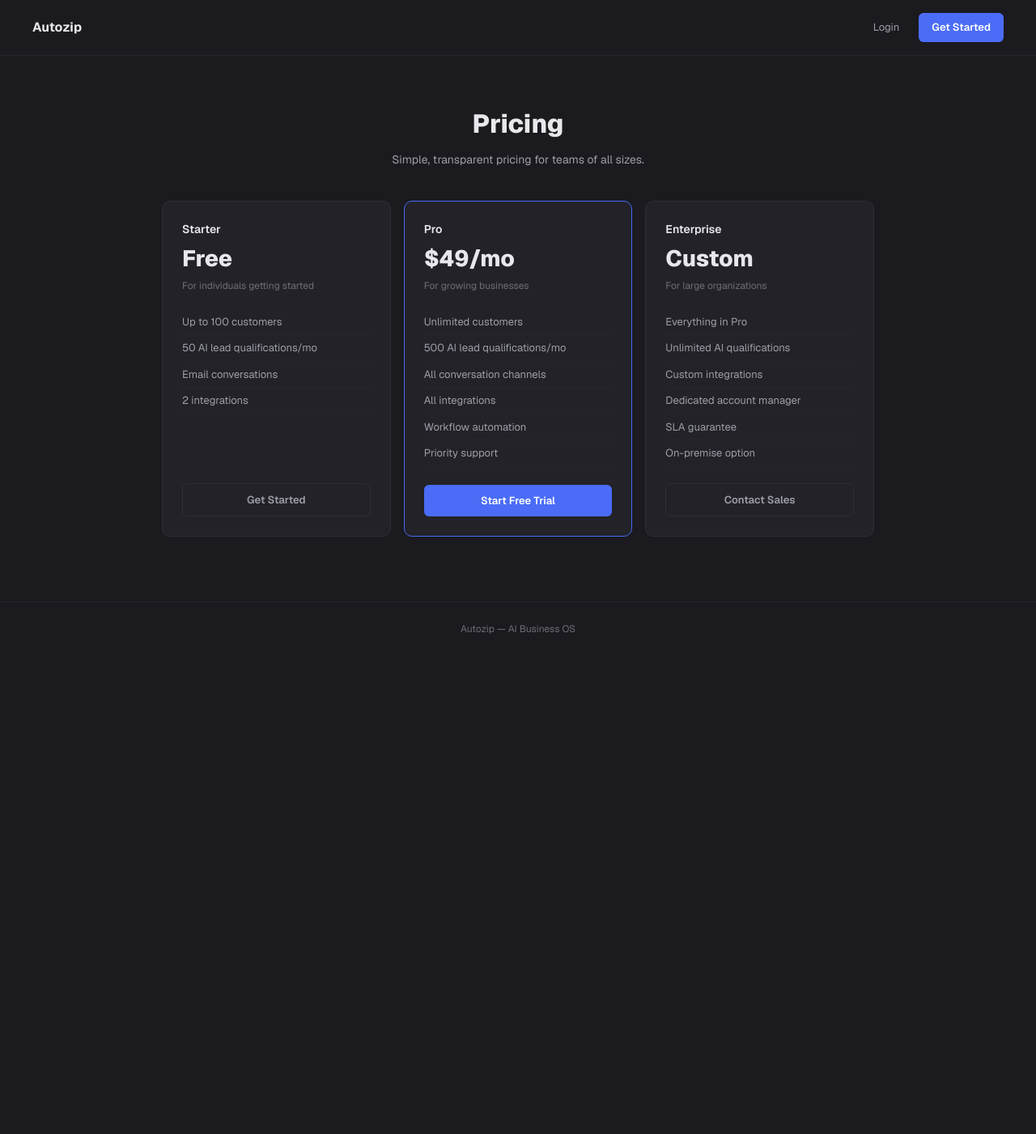
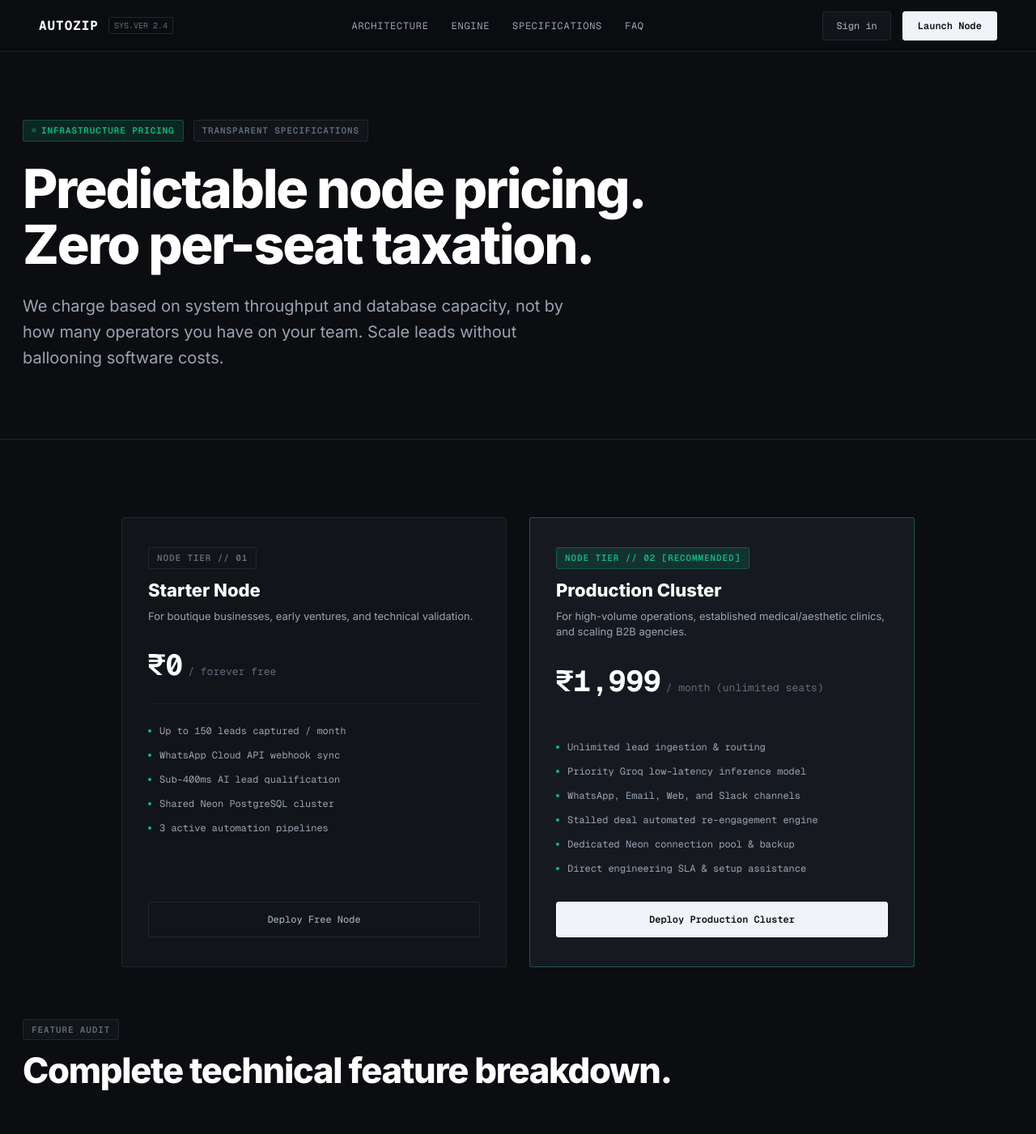
Before and after one commit to KrishSharma4406/Business-Automation, a Next.js app: page /Marketing/pricing in a window 1280 px wide. Shown: the top 1401 px of the page at 81% size. Before the commit the page ends 810 px from the top, so only its background shows below. Built offline with nearby package versions, Linux system fonts and the light colour scheme.

Commit message:
Fix: Fixed UI of other pages

```diff
--- a/src/app/Marketing/pricing/page.tsx
+++ b/src/app/Marketing/pricing/page.tsx
@@ -1,217 +1,223 @@
 import Link from "next/link";
+import "@/src/app/landing.css";
 
 export default function PricingPage() {
   return (
-    <main
-      style={{
-        minHeight: "100vh",
-        background: "var(--bg-app)",
-        color: "var(--text-primary)",
-      }}
-    >
-      {/* Nav */}
-      <nav
-        style={{
-          display: "flex",
-          alignItems: "center",
-          justifyContent: "space-between",
-          padding: "16px 40px",
-          borderBottom: "1px solid var(--border-subtle)",
-        }}
-      >
-        <Link href="/Marketing" style={{ fontSize: "16px", fontWeight: 700, color: "var(--text-primary)", textDecoration: "none" }}>
-          Autozip
-        </Link>
-        <div style={{ display: "flex", alignItems: "center", gap: "24px" }}>
-          <Link
-            href="/auth/login"
-            style={{
-              fontSize: "13px",
-              color: "var(--text-secondary)",
-              textDecoration: "none",
-            }}
-          >
-            Login
+    <main className="az-page">
+      {/* ── NAVBAR ── */}
+      <nav className="az-navbar">
+        <div className="az-nav-container">
+          <Link href="/" className="az-brand">
+            <span className="az-brand-name">AUTOZIP</span>
+            <span className="az-brand-spec">SYS.VER 2.4</span>
           </Link>
-          <Link
-            href="/auth/register"
-            style={{
-              padding: "8px 16px",
-              borderRadius: "var(--radius-md)",
-              background: "var(--accent)",
-              color: "#fff",
-              fontSize: "13px",
-              fontWeight: 600,
-              textDecoration: "none",
-            }}
-          >
-            Get Started
-          </Link>
+
+          <ul className="az-nav-menu">
+            <li><Link href="/#architecture" className="az-nav-link">Architecture</Link></li>
+            <li><Link href="/#engine" className="az-nav-link">Engine</Link></li>
+            <li><Link href="/#specs" className="az-nav-link">Specifications</Link></li>
+            <li><Link href="/#faq" className="az-nav-link">FAQ</Link></li>
+          </ul>
+
+          <div className="az-nav-actions">
+            <Link href="/auth/login" className="az-btn-secondary">
+              Sign in
+            </Link>
+            <Link href="/auth/register" className="az-btn-primary">
+              Launch Node
+            </Link>
+          </div>
         </div>
       </nav>
 
-      {/* Header */}
-      <section
-        style={{
-          padding: "60px 40px 40px",
-          textAlign: "center",
-        }}
-      >
-        <h1
-          style={{
-            fontSize: "32px",
-            fontWeight: 800,
-            marginBottom: "10px",
-          }}
-        >
-          Pricing
-        </h1>
-        <p style={{ fontSize: "14px", color: "var(--text-secondary)" }}>
-          Simple, transparent pricing for teams of all sizes.
-        </p>
+      {/* ── HEADER ── */}
+      <section className="az-hero" style={{ paddingBottom: "48px" }}>
+        <div className="az-hero-container">
+          <div className="az-hero-meta">
+            <span className="az-tag az-tag-emerald">
+              <span className="az-status-dot" />
+              INFRASTRUCTURE PRICING
+            </span>
+            <span className="az-tag">TRANSPARENT SPECIFICATIONS</span>
+          </div>
+
+          <h1 className="az-hero-title" style={{ maxWidth: "840px" }}>
+            Predictable node pricing. Zero per-seat taxation.
+          </h1>
+
+          <p className="az-hero-lead" style={{ maxWidth: "680px" }}>
+            We charge based on system throughput and database capacity, not by how many
+            operators you have on your team. Scale leads without ballooning software costs.
+          </p>
+        </div>
       </section>
 
-      {/* Plans */}
-      <section
-        style={{
-          padding: "0 40px 80px",
-          maxWidth: "960px",
-          margin: "0 auto",
-          display: "grid",
-          gridTemplateColumns: "repeat(3, 1fr)",
-          gap: "16px",
-        }}
-      >
-        <PlanCard
-          name="Starter"
-          price="Free"
-          description="For individuals getting started"
-          features={[
-            "Up to 100 customers",
-            "50 AI lead qualifications/mo",
-            "Email conversations",
-            "2 integrations",
-          ]}
-          cta="Get Started"
-          highlighted={false}
-        />
-        <PlanCard
-          name="Pro"
-          price="$49/mo"
-          description="For growing businesses"
-          features={[
-            "Unlimited customers",
-            "500 AI lead qualifications/mo",
-            "All conversation channels",
-            "All integrations",
-            "Workflow automation",
-            "Priority support",
-          ]}
-          cta="Start Free Trial"
-          highlighted={true}
-        />
-        <PlanCard
-          name="Enterprise"
-          price="Custom"
-          description="For large organizations"
-          features={[
-            "Everything in Pro",
-            "Unlimited AI qualifications",
-            "Custom integrations",
-            "Dedicated account manager",
-            "SLA guarantee",
-            "On-premise option",
-          ]}
-          cta="Contact Sales"
-          highlighted={false}
-        />
+      {/* ── PRICING NODES SECTION ── */}
+      <section className="az-section">
+        <div className="az-container">
+          <div className="az-pricing-nodes-grid">
+
+            {/* Tier 1: Developer Node */}
+            <div className="az-node-card">
+              <div>
+                <div className="az-node-head">
+                  <span className="az-tag">NODE TIER // 01</span>
+                  <h2 className="az-node-name">Starter Node</h2>
+                  <p className="az-node-desc">
+                    For boutique businesses, early ventures, and technical validation.
+                  </p>
+                </div>
+
+                <div className="az-node-price">
+                  ₹0 <span>/ forever free</span>
+                </div>
+
+                <ul className="az-node-specs">
+                  <li className="az-node-spec-item">
+                    <span className="az-node-spec-dot" />
+                    <span>Up to 150 leads captured / month</span>
+                  </li>
+                  <li className="az-node-spec-item">
+                    <span className="az-node-spec-dot" />
+                    <span>WhatsApp Cloud API webhook sync</span>
+                  </li>
+                  <li className="az-node-spec-item">
+                    <span className="az-node-spec-dot" />
+                    <span>Sub-400ms AI lead qualification</span>
+                  </li>
+                  <li className="az-node-spec-item">
+                    <span className="az-node-spec-dot" />
+                    <span>Shared Neon PostgreSQL cluster</span>
+                  </li>
+                  <li className="az-node-spec-item">
+                    <span className="az-node-spec-dot" />
+                    <span>3 active automation pipelines</span>
+                  </li>
+                </ul>
+              </div>
+
+              <div>
+                <Link href="/auth/register" className="az-btn-secondary" style={{ display: "block", textAlign: "center", padding: "12px" }}>
+                  Deploy Free Node
+                </Link>
+              </div>
+            </div>
+
+            {/* Tier 2: Production Node */}
+            <div className="az-node-card highlighted">
+              <div>
+                <div className="az-node-head">
+                  <span className="az-tag az-tag-emerald">NODE TIER // 02 [RECOMMENDED]</span>
+                  <h2 className="az-node-name">Production Cluster</h2>
+                  <p className="az-node-desc">
+                    For high-volume operations, established medical/aesthetic clinics, and scaling B2B agencies.
+                  </p>
+                </div>
+
+                <div className="az-node-price">
+                  ₹1,999 <span>/ month (unlimited seats)</span>
+                </div>
+
+                <ul className="az-node-specs">
+                  <li className="az-node-spec-item">
+                    <span className="az-node-spec-dot" />
+                    <span>Unlimited lead ingestion &amp; routing</span>
+                  </li>
+                  <li className="az-node-spec-item">
+                    <span className="az-node-spec-dot" />
+                    <span>Priority Groq low-latency inference model</span>
+                  </li>
+                  <li className="az-node-spec-item">
+                    <span className="az-node-spec-dot" />
+                    <span>WhatsApp, Email, Web, and Slack channels</span>
+                  </li>
+                  <li className="az-node-spec-item">
+                    <span className="az-node-spec-dot" />
+                    <span>Stalled deal automated re-engagement engine</span>
+                  </li>
+                  <li className="az-node-spec-item">
+                    <span className="az-node-spec-dot" />
+                    <span>Dedicated Neon connection pool &amp; backup</span>
+                  </li>
+                  <li className="az-node-spec-item">
+                    <span className="az-node-spec-dot" />
+                    <span>Direct engineering SLA &amp; setup assistance</span>
+                  </li>
+                </ul>
+              </div>
+
+              <div>
+                <Link href="/auth/register" className="az-btn-primary" style={{ display: "block", textAlign: "center", padding: "12px" }}>
+                  Deploy Production Cluster
+                </Link>
+              </div>
+            </div>
+
+          </div>
+
+          {/* ── TECHNICAL COMPARISON TABLE ── */}
+          <div className="az-section-header" style={{ marginTop: "40px" }}>
+            <span className="az-tag">Feature Audit</span>
+            <h2 className="az-section-title">Complete technical feature breakdown.</h2>
+          </div>
+
+          <div className="az-specs-table-wrapper">
+            <table className="az-specs-table">
+              <thead>
+                <tr>
+                  <th>Platform Capability</th>
+                  <th>Starter Node</th>
+                  <th>Production Cluster</th>
+                </tr>
+              </thead>
+              <tbody>
+                <tr>
+                  <td className="spec-name">Inbound Channel Webhooks</td>
+                  <td className="spec-legacy">WhatsApp + Web</td>
+                  <td className="spec-autozip">WhatsApp + Email + Webhooks + Slack</td>
+                </tr>
+                <tr>
+                  <td className="spec-name">AI Scoring &amp; Summary Model</td>
+                  <td className="spec-legacy">Standard Groq Llama-3</td>
+                  <td className="spec-autozip">Dedicated Low-Latency Engine</td>
+                </tr>
+                <tr>
+                  <td className="spec-name">Concurrent Pipeline Triggers</td>
+                  <td className="spec-legacy">3 Active Rules</td>
+                  <td className="spec-autozip">Unlimited Deterministic Pipelines</td>
+                </tr>
+                <tr>
+                  <td className="spec-name">Database Storage &amp; Isolation</td>
+                  <td className="spec-legacy">Neon Shared Partition</td>
+                  <td className="spec-autozip">Neon High-Availability Dedicated Pool</td>
+                </tr>
+                <tr>
+                  <td className="spec-name">Team Seat Allowance</td>
+                  <td className="spec-legacy">Unlimited Operators</td>
+                  <td className="spec-autozip">Unlimited Operators (Zero Seat Tax)</td>
+                </tr>
+              </tbody>
+            </table>
+          </div>
+        </div>
       </section>
 
-      {/* Footer */}
-      <footer
-        style={{
-          padding: "24px 40px",
-          borderTop: "1px solid var(--border-subtle)",
-          textAlign: "center",
-          fontSize: "12px",
-          color: "var(--text-muted)",
-        }}
-      >
-        Autozip — AI Business OS
+      {/* ── FOOTER ── */}
+      <footer className="az-footer">
+        <div className="az-footer-inner">
+          <div className="az-footer-brand">
+            <span className="az-brand-name">AUTOZIP</span>
+            <span className="az-footer-copy">Autonomous Business OS. All systems nominal.</span>
+          </div>
+
+          <div className="az-footer-links">
+            <Link href="/" className="az-footer-link">Home</Link>
+            <Link href="/#architecture" className="az-footer-link">Architecture</Link>
+            <Link href="/#engine" className="az-footer-link">Engine</Link>
+            <Link href="/auth/login" className="az-footer-link">Node Login</Link>
+          </div>
+        </div>
       </footer>
     </main>
   );
 }
-
-function PlanCard({
-  name,
-  price,
-  description,
-  features,
-  cta,
-  highlighted,
-}: {
-  name: string;
-  price: string;
-  description: string;
-  features: string[];
-  cta: string;
-  highlighted: boolean;
-}) {
-  return (
-    <div
-      style={{
-        background: "var(--bg-surface)",
-        border: `1px solid ${highlighted ? "var(--accent)" : "var(--border-default)"}`,
-        borderRadius: "var(--radius-lg)",
-        padding: "24px",
-        display: "flex",
-        flexDirection: "column",
-      }}
-    >
-      <p style={{ fontSize: "14px", fontWeight: 600, color: "var(--text-primary)", marginBottom: "4px" }}>
-        {name}
-      </p>
-      <p style={{ fontSize: "28px", fontWeight: 800, color: "var(--text-primary)", marginBottom: "4px" }}>
-        {price}
-      </p>
-      <p style={{ fontSize: "12px", color: "var(--text-muted)", marginBottom: "20px" }}>
-        {description}
-      </p>
-
-      <div style={{ flex: 1, marginBottom: "20px" }}>
-        {features.map((feature) => (
-          <div
-            key={feature}
-            style={{
-              padding: "6px 0",
-              fontSize: "13px",
-              color: "var(--text-secondary)",
-              borderBottom: "1px solid var(--border-subtle)",
-            }}
-          >
-            {feature}
-          </div>
-        ))}
-      </div>
-
-      <Link
-        href="/auth/register"
-        style={{
-          display: "block",
-          textAlign: "center",
-          padding: "10px",
-          borderRadius: "var(--radius-md)",
-          background: highlighted ? "var(--accent)" : "transparent",
-          border: highlighted ? "none" : "1px solid var(--border-default)",
-          color: highlighted ? "#fff" : "var(--text-secondary)",
-          fontSize: "13px",
-          fontWeight: 600,
-          textDecoration: "none",
-        }}
-      >
-        {cta}
-      </Link>
-    </div>
-  );
-}
--- a/src/components/sidebar.tsx
+++ b/src/components/sidebar.tsx
@@ -19,10 +19,10 @@ export default function Sidebar() {
   return (
     <aside
       style={{
-        width: "220px",
+        width: "230px",
         minHeight: "100vh",
-        background: "var(--bg-sidebar)",
-        borderRight: "1px solid var(--border-subtle)",
+        background: "#0c0e12",
+        borderRight: "1px solid #1f242c",
         display: "flex",
         flexDirection: "column",
         flexShrink: 0,
@@ -31,24 +31,64 @@ export default function Sidebar() {
       {/* Brand */}
       <div
         style={{
-          padding: "20px 20px 16px",
-          borderBottom: "1px solid var(--border-subtle)",
+          padding: "20px",
+          borderBottom: "1px solid #1f242c",
+          display: "flex",
+          alignItems: "center",
+          justifyContent: "space-between",
         }}
       >
-        <span
+        <Link
+          href="/"
           style={{
-            fontSize: "16px",
-            fontWeight: 700,
-            color: "var(--text-primary)",
-            letterSpacing: "-0.3px",
+            textDecoration: "none",
+            display: "flex",
+            alignItems: "center",
+            gap: "8px",
           }}
         >
-          Autozip
-        </span>
+          <span
+            style={{
+              fontFamily: "var(--font-geist-mono, monospace)",
+              fontSize: "14px",
+              fontWeight: 700,
+              letterSpacing: "0.06em",
+              color: "#ffffff",
+            }}
+          >
+            AUTOZIP
+          </span>
+          <span
+            style={{
+              fontFamily: "var(--font-geist-mono, monospace)",
+              fontSize: "9px",
+              color: "#6b7280",
+              border: "1px solid #282f3a",
+              padding: "1px 5px",
+              borderRadius: "2px",
+            }}
+          >
+            V2.4
+          </span>
+        </Link>
+      </div>
+
+      {/* Nav Section Label */}
+      <div
+        style={{
+          padding: "16px 20px 6px",
+          fontFamily: "var(--font-geist-mono, monospace)",
+          fontSize: "10px",
+          textTransform: "uppercase",
+          letterSpacing: "0.08em",
+          color: "#525966",
+        }}
+      >
+        OPERATIONAL NODES
       </div>
 
       {/* Nav */}
-      <nav style={{ flex: 1, padding: "12px 8px" }}>
+      <nav style={{ flex: 1, padding: "4px 8px" }}>
         {navItems.map((item) => {
           const isActive =
             pathname === item.href ||
@@ -59,46 +99,77 @@ export default function Sidebar() {
               key={item.href}
               href={item.href}
               style={{
-                display: "block",
+                display: "flex",
+                alignItems: "center",
+                justifyContent: "space-between",
                 padding: "8px 12px",
-                marginBottom: "2px",
-                borderRadius: "var(--radius-md)",
-                fontSize: "13px",
+                marginBottom: "3px",
+                borderRadius: "2px",
+                fontSize: "12px",
+                fontFamily: "var(--font-geist-mono, monospace)",
                 fontWeight: isActive ? 600 : 400,
-                color: isActive ? "var(--text-primary)" : "var(--text-secondary)",
-                background: isActive ? "var(--bg-surface)" : "transparent",
+                color: isActive ? "#ffffff" : "#8c96a5",
+                background: isActive ? "#181d24" : "transparent",
+                borderLeft: isActive ? "2px solid #10b981" : "2px solid transparent",
+                borderTop: "1px solid transparent",
+                borderRight: "1px solid transparent",
+                borderBottom: "1px solid transparent",
+                borderColor: isActive ? "#262e3a" : "transparent",
                 textDecoration: "none",
                 transition: "all 0.15s ease",
               }}
               onMouseEnter={(e) => {
                 if (!isActive) {
-                  e.currentTarget.style.background = "var(--bg-surface-hover)";
-                  e.currentTarget.style.color = "var(--text-primary)";
+                  e.currentTarget.style.background = "#14171d";
+                  e.currentTarget.style.color = "#ffffff";
                 }
               }}
               onMouseLeave={(e) => {
                 if (!isActive) {
                   e.currentTarget.style.background = "transparent";
-                  e.currentTarget.style.color = "var(--text-secondary)";
+                  e.currentTarget.style.color = "#8c96a5";
                 }
               }}
             >
-              {item.label}
+              <span>{item.label}</span>
+              {isActive && (
+                <span
+                  style={{
+                    width: "4px",
+                    height: "4px",
+                    borderRadius: "50%",
+                    backgroundColor: "#10b981",
+                  }}
+                />
+              )}
             </Link>
           );
         })}
       </nav>
 
-      {/* Bottom */}
+      {/* System Status Node */}
       <div
         style={{
-          padding: "16px 20px",
-          borderTop: "1px solid var(--border-subtle)",
-          fontSize: "12px",
-          color: "var(--text-muted)",
+          padding: "14px 16px",
+          borderTop: "1px solid #1f242c",
+          fontFamily: "var(--font-geist-mono, monospace)",
+          fontSize: "10px",
+          color: "#6b7280",
+          background: "#090a0d",
         }}
       >
-        AI Business OS
+        <div style={{ display: "flex", alignItems: "center", gap: "6px", marginBottom: "4px" }}>
+          <span
+            style={{
+              width: "5px",
+              height: "5px",
+              borderRadius: "50%",
+              backgroundColor: "#10b981",
+            }}
+          />
+          <span style={{ color: "#d1d5db", fontWeight: 600 }}>US-EAST-CORE</span>
+        </div>
+        <div>POSTGRES // POOLED &amp; ACTIVE</div>
       </div>
     </aside>
   );
```
